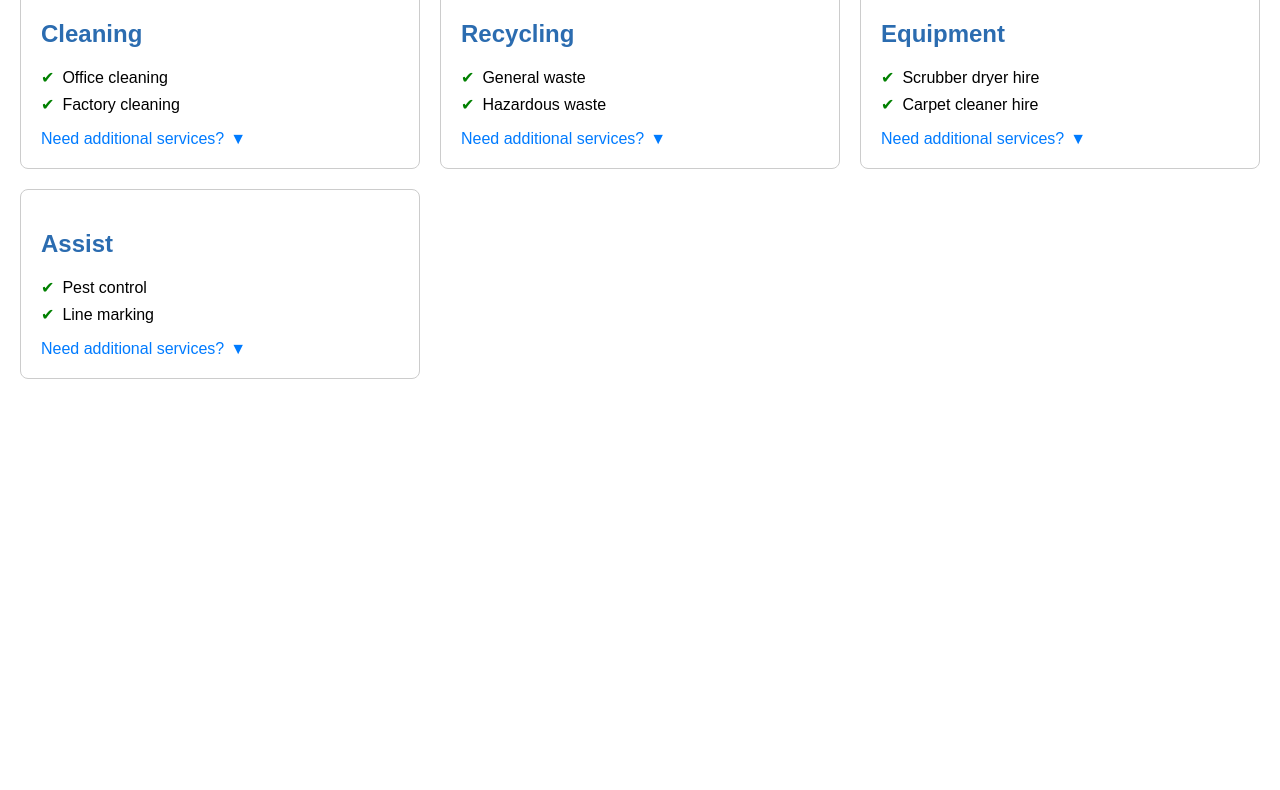
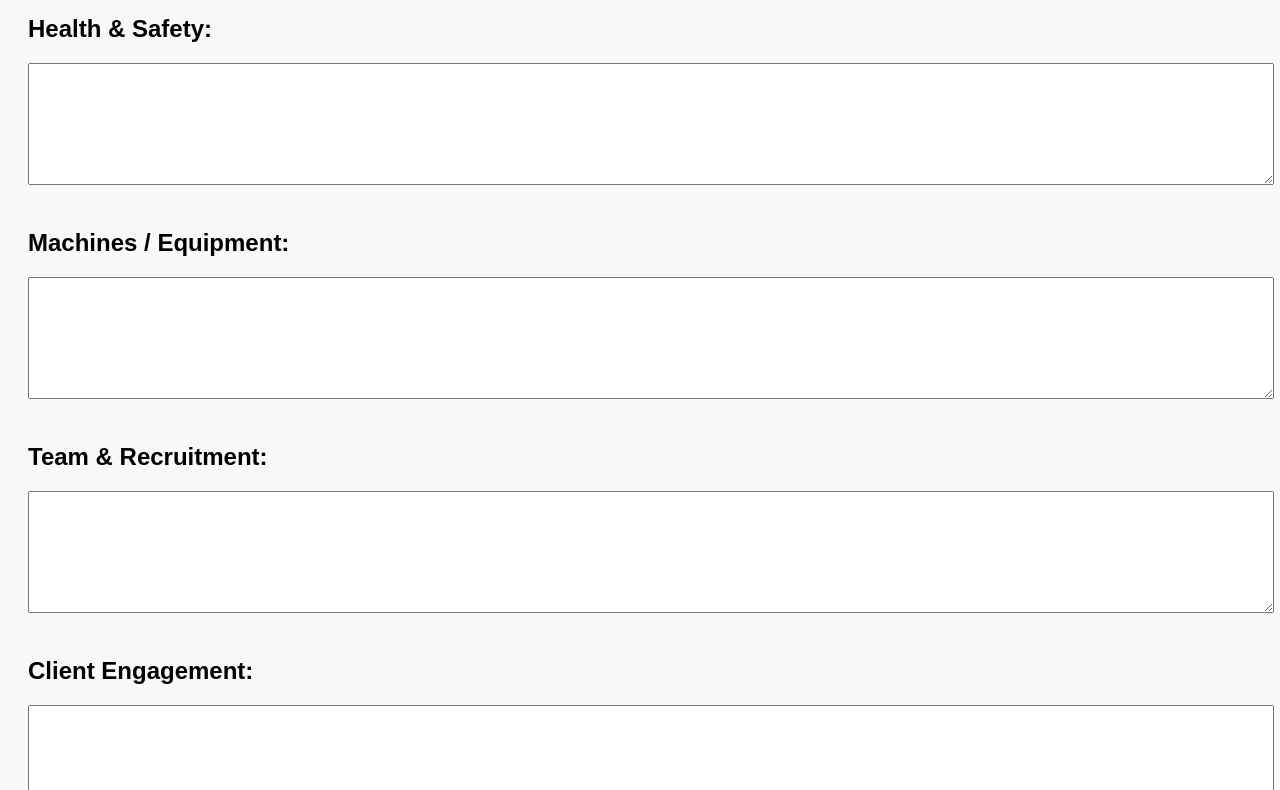
Before and after one commit to Cyber-Cut/HTML, a plain HTML site: page index.html in a window 1280 px wide. Shown: the part 101-891 px from the top of the page. Before the commit the page ends 800 px from the top, so only its background shows below. Drawn offline with Linux system fonts and the light colour scheme.

Commit message:
Update index.html

```diff
--- a/index.html
+++ b/index.html
@@ -1,133 +1,110 @@
 <!DOCTYPE html>
 <html lang="en">
 <head>
-  <meta charset="UTF-8">
-  <title>Customer Services</title>
+  <meta charset="UTF-8" />
+  <meta name="viewport" content="width=device-width, initial-scale=1.0" />
+  <title>Manager's Report</title>
   <style>
     body {
       font-family: Arial, sans-serif;
-      margin: 20px;
+      padding: 20px;
+      background-color: #f8f8f8;
     }
-    .grid {
-      display: grid;
-      grid-template-columns: repeat(auto-fit, minmax(300px, 1fr));
-      gap: 20px;
+    h2 {
+      margin-top: 30px;
     }
-    .box {
+    textarea {
+      width: 100%;
+      height: 100px;
+      margin-bottom: 10px;
+      padding: 10px;
+      font-size: 14px;
+    }
+    button {
+      padding: 10px 20px;
+      font-size: 16px;
+      margin-top: 20px;
+    }
+    #output {
+      background: #fff;
+      padding: 20px;
       border: 1px solid #ccc;
-      padding: 20px;
-      border-radius: 8px;
+      margin-top: 30px;
     }
-    .box h2 {
-      color: #2b6cb0;
+    #output h3 {
+      margin-top: 20px;
     }
-    ul {
-      list-style: none;
-      padding-left: 0;
-    }
-    ul li {
-      margin-bottom: 8px;
-    }
-    .tick::before {
-      content: "✔";
-      color: green;
-      margin-right: 8px;
-    }
-    .additional-toggle {
-      color: #007bff;
-      cursor: pointer;
-      display: inline-flex;
-      align-items: center;
-      user-select: none;
-    }
-    .triangle {
-      margin-left: 6px;
-      transition: transform 0.3s ease;
-    }
-    .rotated {
-      transform: rotate(180deg);
-    }
-    .additional-services {
-      display: none;
-      margin-top: 10px;
-      padding-left: 18px;
+    .timestamp {
+      font-size: 14px;
+      color: #666;
+      margin-bottom: 20px;
     }
   </style>
 </head>
 <body>
 
-<h1>Customer Services</h1>
-<div class="grid">
-  <!-- Service Box -->
-  <div class="box">
-    <h2>Cleaning</h2>
-    <ul>
-      <li class="tick">Office cleaning</li>
-      <li class="tick">Factory cleaning</li>
-    </ul>
-    <div class="additional-toggle" onclick="toggleServices(this)">
-      Need additional services? <span class="triangle">▼</span>
-    </div>
-    <ul class="additional-services">
-      <li>High-level cleaning</li>
-      <li>Warehouse sanitation</li>
-    </ul>
-  </div>
+  <h1>Manager's Daily Report</h1>
 
-  <div class="box">
-    <h2>Recycling</h2>
-    <ul>
-      <li class="tick">General waste</li>
-      <li class="tick">Hazardous waste</li>
-    </ul>
-    <div class="additional-toggle" onclick="toggleServices(this)">
-      Need additional services? <span class="triangle">▼</span>
-    </div>
-    <ul class="additional-services">
-      <li>Paper recycling</li>
-      <li>Glass collection</li>
-    </ul>
-  </div>
+  <form id="reportForm">
+    <h2>Health & Safety:</h2>
+    <textarea name="healthSafety"></textarea>
 
-  <div class="box">
-    <h2>Equipment</h2>
-    <ul>
-      <li class="tick">Scrubber dryer hire</li>
-      <li class="tick">Carpet cleaner hire</li>
-    </ul>
-    <div class="additional-toggle" onclick="toggleServices(this)">
-      Need additional services? <span class="triangle">▼</span>
-    </div>
-    <ul class="additional-services">
-      <li>Operator hire</li>
-      <li>Training guides</li>
-    </ul>
-  </div>
+    <h2>Machines / Equipment:</h2>
+    <textarea name="machines"></textarea>
 
-  <div class="box">
-    <h2>Assist</h2>
-    <ul>
-      <li class="tick">Pest control</li>
-      <li class="tick">Line marking</li>
-    </ul>
-    <div class="additional-toggle" onclick="toggleServices(this)">
-      Need additional services? <span class="triangle">▼</span>
-    </div>
-    <ul class="additional-services">
-      <li>Drainage</li>
-      <li>Landscaping</li>
-    </ul>
-  </div>
-</div>
+    <h2>Team & Recruitment:</h2>
+    <textarea name="team"></textarea>
 
-<script>
-  function toggleServices(el) {
-    const list = el.nextElementSibling;
-    const arrow = el.querySelector('.triangle');
-    list.style.display = list.style.display === 'block' ? 'none' : 'block';
-    arrow.classList.toggle('rotated');
-  }
-</script>
+    <h2>Client Engagement:</h2>
+    <textarea name="client"></textarea>
+
+    <h2>Hours Delivery:</h2>
+    <textarea name="hours"></textarea>
+
+    <h2>UKG / IT:</h2>
+    <textarea name="ukg"></textarea>
+
+    <h2>Audits:</h2>
+    <textarea name="audits"></textarea>
+
+    <h2>A.O.B:</h2>
+    <textarea name="aob"></textarea>
+
+    <button type="button" onclick="submitReport()">Submit Report</button>
+  </form>
+
+  <div id="output"></div>
+
+  <script>
+    function submitReport() {
+      const form = document.forms["reportForm"];
+      const fields = {
+        "Health & Safety": form["healthSafety"].value,
+        "Machines / Equipment": form["machines"].value,
+        "Team & Recruitment": form["team"].value,
+        "Client Engagement": form["client"].value,
+        "Hours Delivery": form["hours"].value,
+        "UKG / IT": form["ukg"].value,
+        "Audits": form["audits"].value,
+        "A.O.B": form["aob"].value,
+      };
+
+      // Get current date & time
+      const now = new Date();
+      const dateStr = now.toLocaleDateString();
+      const timeStr = now.toLocaleTimeString();
+
+      let outputHtml = `<h2>Manager's Report</h2>`;
+      outputHtml += `<div class="timestamp">Posted on ${dateStr} at ${timeStr}</div>`;
+
+      for (let [heading, content] of Object.entries(fields)) {
+        outputHtml += `<h3><strong>${heading}</strong></h3>`;
+        outputHtml += `<p>${content.trim() || "<em>No updates.</em>"}</p>`;
+      }
+
+      document.getElementById("output").innerHTML = outputHtml;
+    }
+  </script>
 
 </body>
 </html>
```
